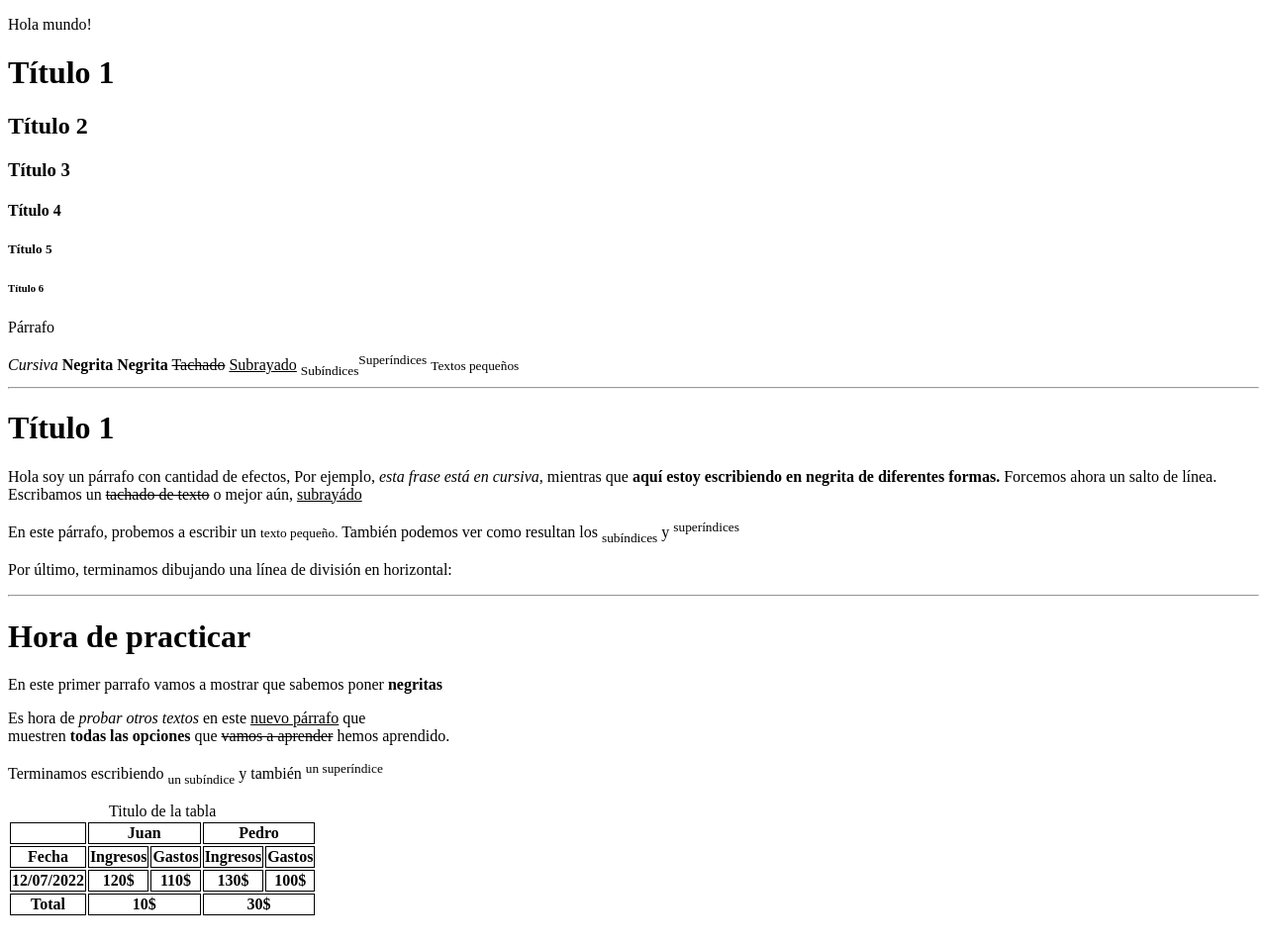
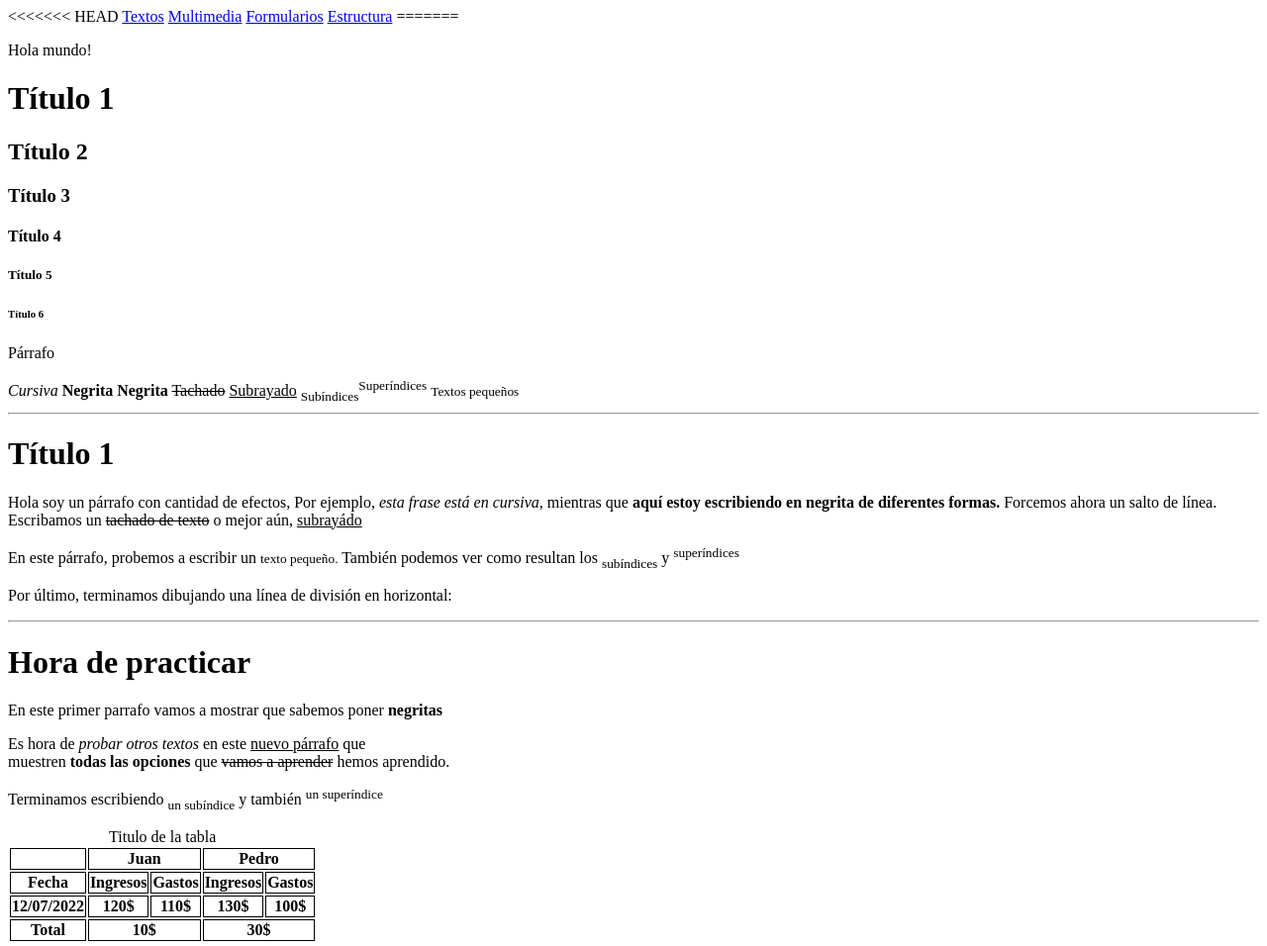
Before and after one commit to barufe/curso-html-campus-ademaas, a plain HTML site: page index.html in a window 1280 px wide. Shown: the top 956 px of the page at 99% size. Drawn offline with Linux system fonts and the light colour scheme.

Commit message:
update index

```diff
--- a/index.html
+++ b/index.html
@@ -22,6 +22,12 @@
     </style>
   </head>
   <body>
+<<<<<<< HEAD
+    <a href="texto.html" target="_blank">Textos</a><!--cuando el target _blank significa que va a abrir el documento en otra ventana, si no se coloca nada se entiende que es _self, tambien existen 2 mas _parent que lo que hace es cargarlo en la etiqueta padre y _top que lo carga en el body-->
+    <a href="multimedia.html" target="_blank">Multimedia</a>
+    <a href="formularios.html" target="_blank">Formularios</a>
+    <a href="estructura.html" target="_blank">Estructura</a>
+=======
     <!-- Todo lo que va a mostrar el navegador -->
     <p>Hola mundo!</p>
     <!--Escrituras-->
@@ -218,5 +224,6 @@
         </tr>
       </tfoot>
     </table>
+>>>>>>> parent of 25f0e15 (add example media)
   </body>
 </html>
```
